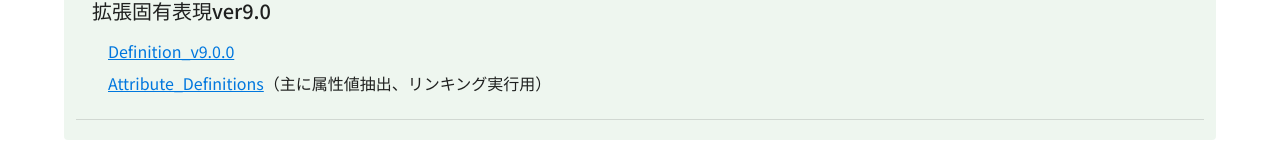
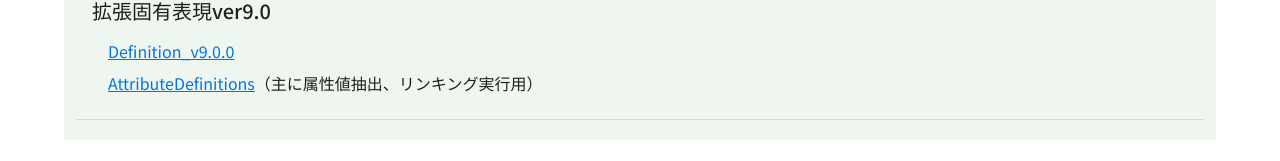
Before and after one commit to besna-institute/udagawa-shinra-project, a Next.js app: page /data-download in a window 1280 px wide. Shown: the part 522-683 px from the top of the page. Built offline with nearby package versions, Linux system fonts and the light colour scheme.

Commit message:
Update data-download.tsx

```diff
--- a/pages/data-download.tsx
+++ b/pages/data-download.tsx
@@ -79,7 +79,7 @@ const subtaskCommonItems = [
         </>,
         <>
           <ExternalLink href="https://drive.google.com/file/d/1lK0GCdS644YF96n_qV4_Z4ZxAatPxdyi/view?usp=sharing">
-            Attribute_Definitions
+            AttributeDefinitions
           </ExternalLink>
           （主に属性値抽出、リンキング実行用）
         </>,
```
